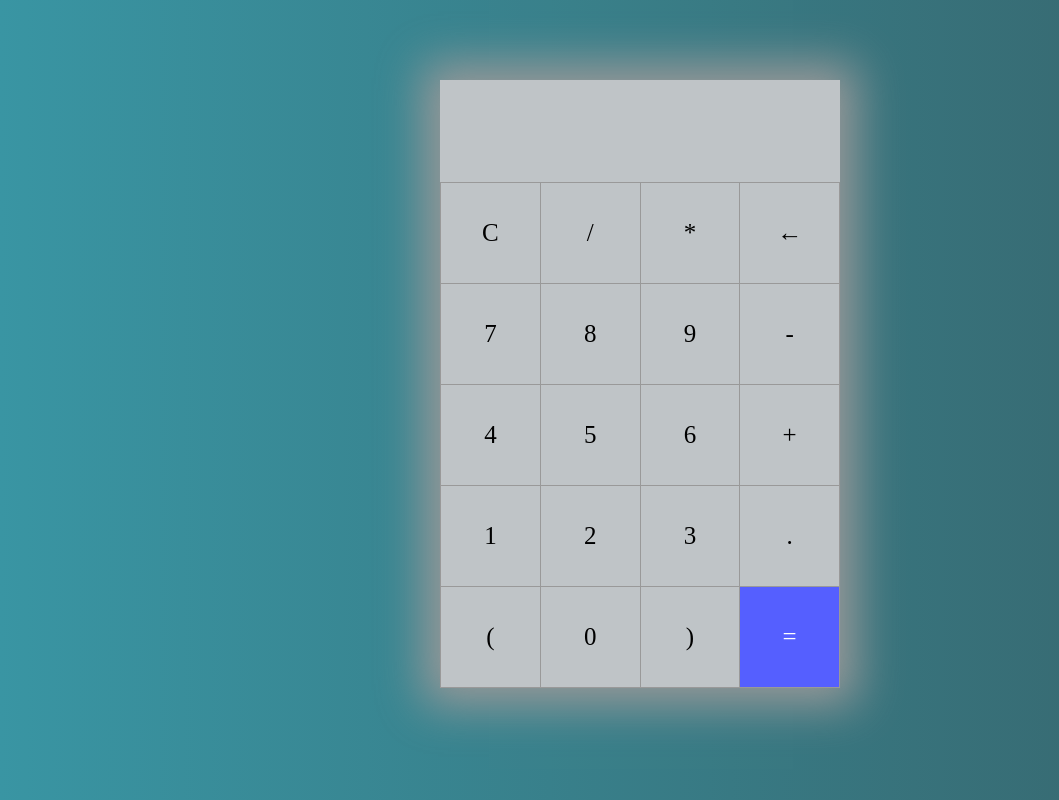
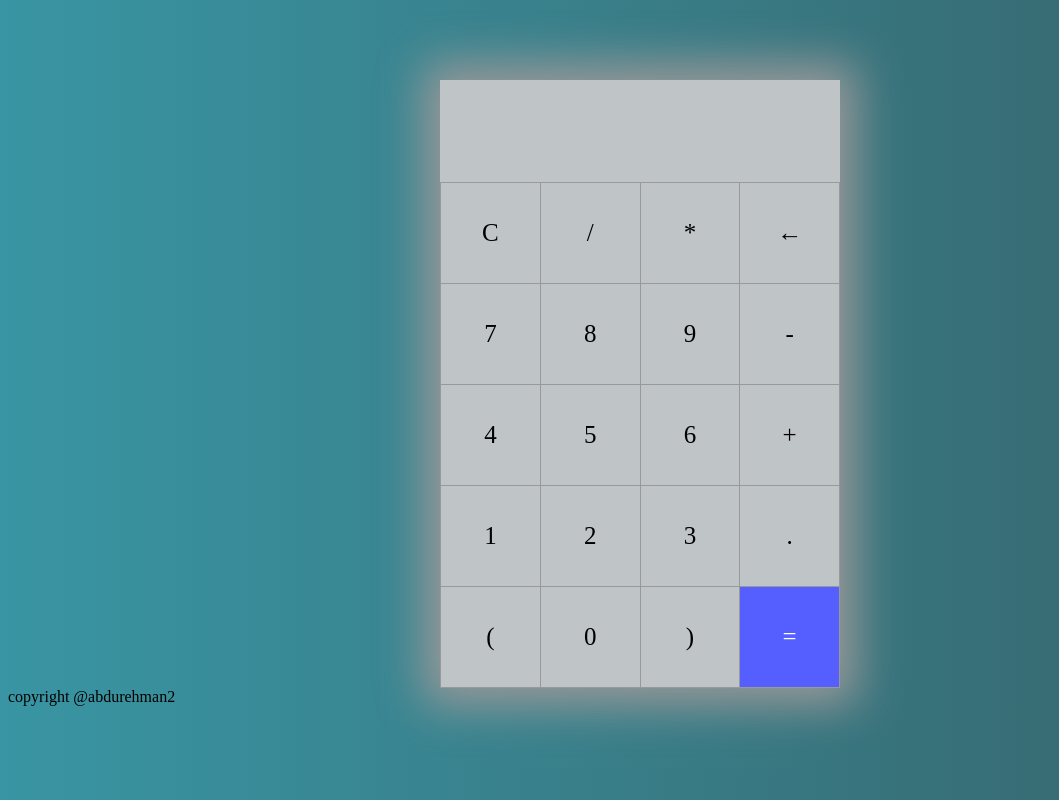
Before and after one commit to abdurehman2/js-caculator, a plain HTML site: page index.html in a window 1280 px wide. Shown: the whole page, without its empty margins (0-1059 px from the left). Drawn offline with Linux system fonts and the light colour scheme.

Commit message:
Added copyright

```diff
--- a/index.html
+++ b/index.html
@@ -34,6 +34,7 @@
             <div id="equals" class="button">=</div>
           </div>
         </div>
+        copyright @abdurehman2
     </section>
 
 
```
